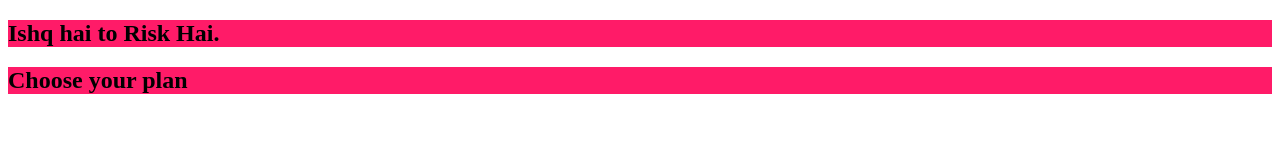
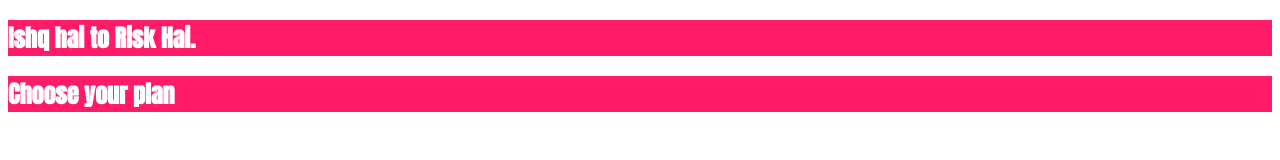
Before and after one commit to rudhrainfogain/CSS, a website: page Section2/index.html in a window 1280 px wide. Drawn offline with Linux system fonts and the light colour scheme.

Commit message:
Applying Additional Styles & Importing Google Fonts

```diff
--- a/Section2/index.html
+++ b/Section2/index.html
@@ -6,6 +6,7 @@
     <meta http-equiv="X-UA-Compatible" content="ie=edge">
     <title>Basics Of CSS</title>
     <link rel="shortcut icon" href="favicon.png">
+    <link href="https://fonts.googleapis.com/css2?family=Anton&display=swap" rel="stylesheet">
     <link rel="stylesheet" href="main.css">
 </head>
 
--- a/Section2/main.css
+++ b/Section2/main.css
@@ -1,3 +1,8 @@
 section {
     background: #ff1b68;
 }
+
+h1 {
+    color: white;
+    font-family: 'Anton', sans-serif;
+}
```
Also changed, not shown: 1 other file.
